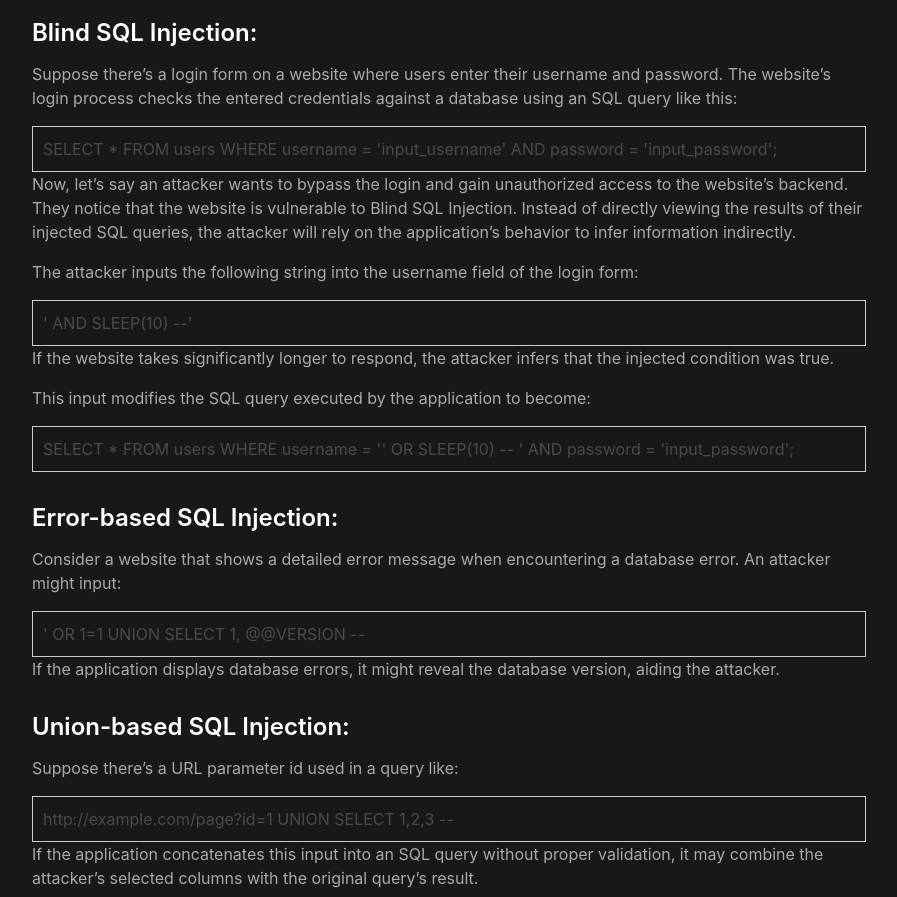
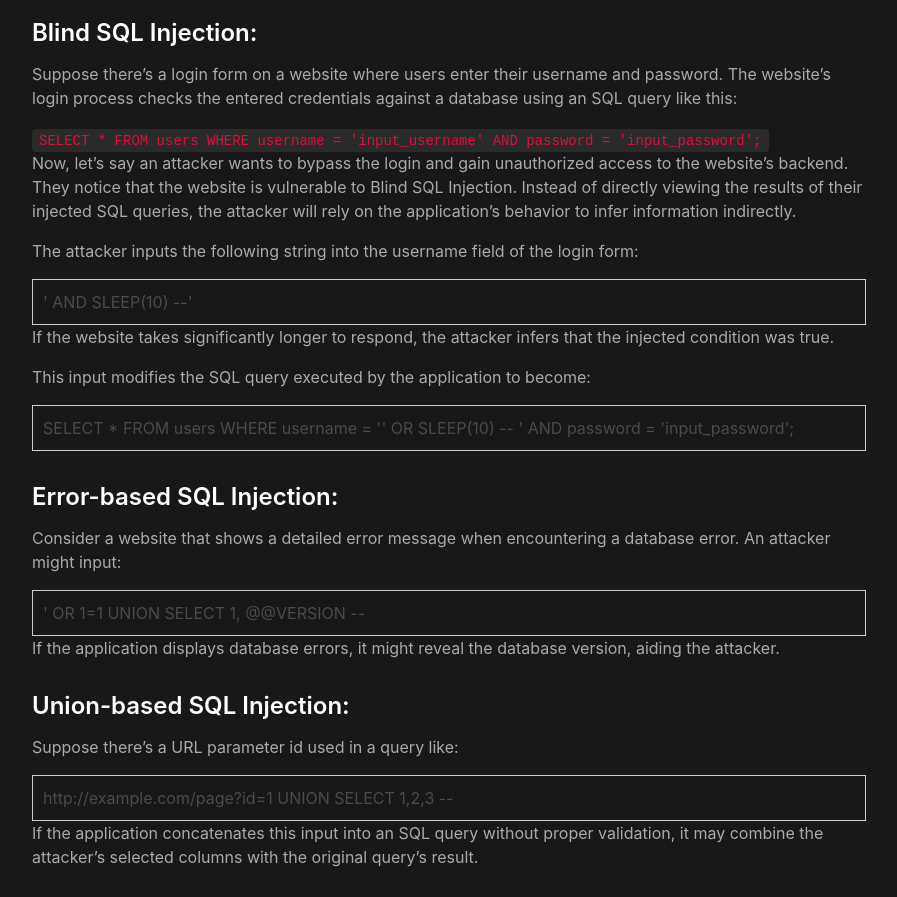
Before and after one commit to rvz25/rvz25.github.io, a plain HTML site: page 2024/04/10/SQL/index.html in a window 1280 px wide. Shown: the part 1900-2797 px from the top of the page, without its empty margins (48-945 px from the left). Drawn offline with Linux system fonts and the light colour scheme; a small style sheet from the web is missing.

Commit message:
Site updated: 2024-04-16 16:55:23

```diff
--- a/2024/04/10/SQL/index.html
+++ b/2024/04/10/SQL/index.html
@@ -29,9 +29,9 @@ SELECT * FROM users WHERE username = '' OR 1=1 --' AND password = 'input_passwor
 
 <p>This query always returns true, allowing the attacker to log in without a valid password.</p>
 <h3 id="Blind-SQL-Injection"><a href="#Blind-SQL-Injection" class="headerlink" title="Blind SQL Injection:"></a>Blind SQL Injection:</h3><p>Suppose there’s a login form on a website where users enter their username and password. The website’s login process checks the entered credentials against a database using an SQL query like this:</p>
-<div style="background-color: ##28282B; padding: 10px; border: 1px solid #ccc;">
+<code language="bash">
 SELECT * FROM users WHERE username = 'input_username' AND password = 'input_password';
-</div>
+</code>
 
 <p>Now, let’s say an attacker wants to bypass the login and gain unauthorized access to the website’s backend. They notice that the website is vulnerable to Blind SQL Injection. Instead of directly viewing the results of their injected SQL queries, the attacker will rely on the application’s behavior to infer information indirectly.</p>
 <p>The attacker inputs the following string into the username field of the login form:</p>
```
Also changed, not shown: search.xml (+1 -1 lines).
